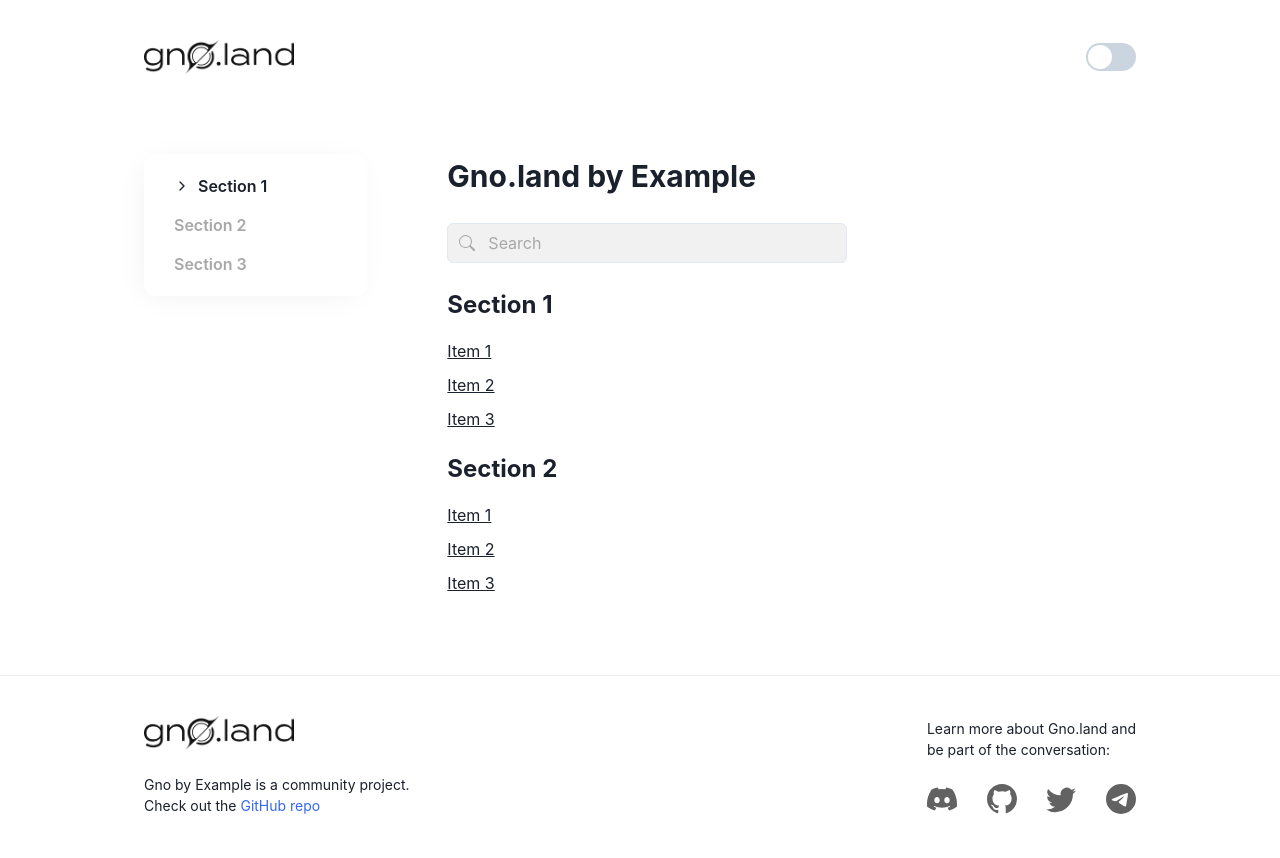
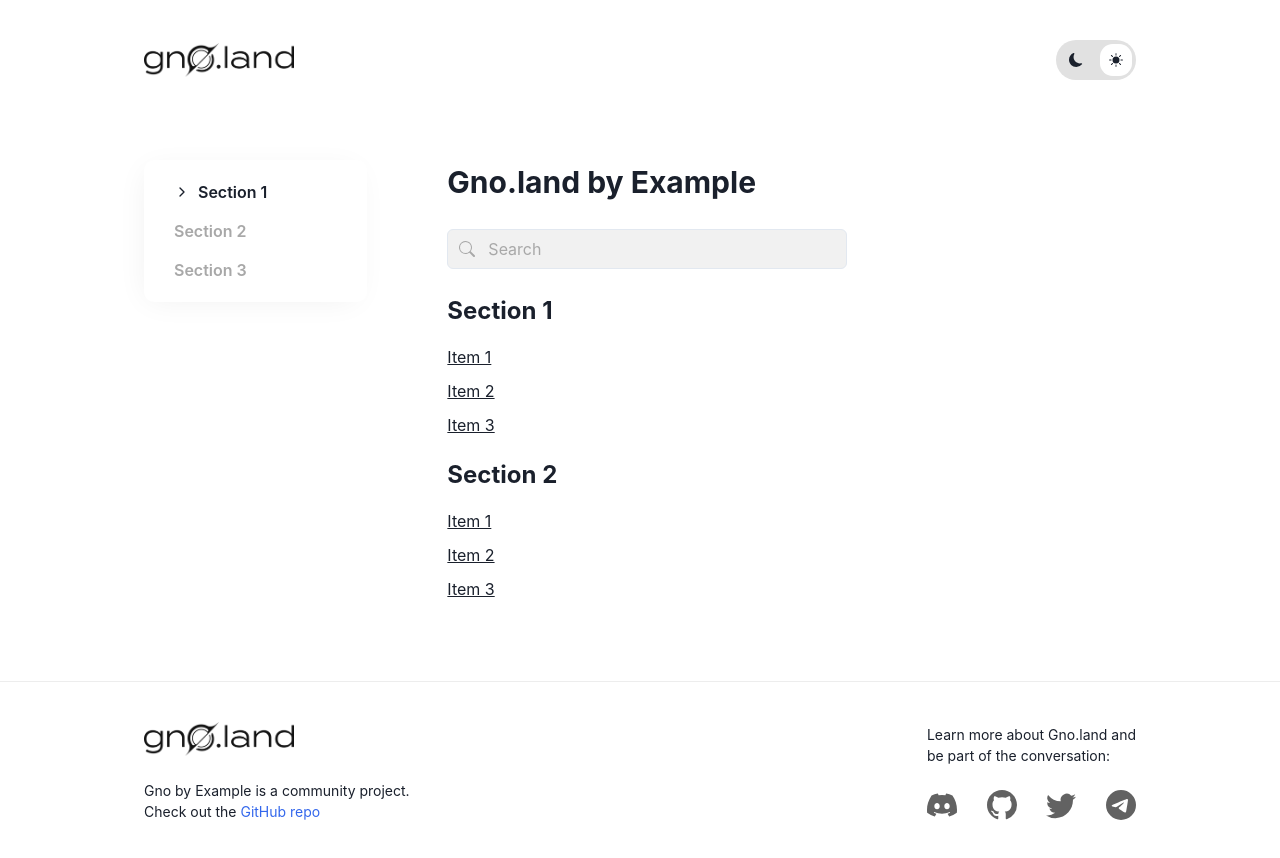
Before and after one commit to gnolang/gno-by-example, a React (Create React App) app: page / in a window 1280 px wide. Shown: the top 858 px of the page. Built offline with nearby package versions, Linux system fonts and the light colour scheme.

Commit message:
Add basic theme toggle

```diff
--- a/package.json
+++ b/package.json
@@ -13,6 +13,7 @@
     "@types/node": "^16.7.13",
     "@types/react": "^18.0.0",
     "@types/react-dom": "^18.0.0",
+    "clsx": "^1.2.1",
     "framer-motion": "^10.12.16",
     "react": "^18.2.0",
     "react-dom": "^18.2.0",
--- a/src/App.tsx
+++ b/src/App.tsx
@@ -8,7 +8,31 @@
     useSystemColorMode: true
   };
 
-  const theme = extendTheme({ config });
+  const theme = extendTheme({
+    components: {
+      Button: {
+        variants: {
+          outline: {
+            _hover: {
+              bg: '#F1F1F1'
+            },
+            _active: {
+              bg: '#E1E1E1'
+            }
+          },
+          ghost: {
+            _hover: {
+              bg: '#F1F1F1'
+            },
+            _active: {
+              bg: '#E1E1E1'
+            }
+          }
+        }
+      }
+    },
+    config
+  });
 
   return (
     <ChakraProvider theme={theme}>
--- /dev/null
+++ b/src/components/atoms/ThemeToggle/ThemeToggle.tsx
@@ -0,0 +1,54 @@
+import { IThemeToggleProps } from './themeToggle.types';
+import React, { FC, useEffect } from 'react';
+import { Box, IconButton, useColorMode } from '@chakra-ui/react';
+import { BsMoonFill, BsSunFill } from 'react-icons/bs';
+import clsx from 'clsx';
+import styles from './themeToggle.module.css';
+
+const ThemeToggle: FC<IThemeToggleProps> = () => {
+  const { colorMode, setColorMode } = useColorMode();
+
+  useEffect(() => {}, [colorMode]);
+
+  return (
+    <Box
+      display={'flex'}
+      alignItems={'center'}
+      backgroundColor={'#E1E1E1'}
+      padding={1}
+      borderRadius={'20px'}
+    >
+      <IconButton
+        aria-label={'Dark'}
+        icon={<BsMoonFill />}
+        variant={'ghost'}
+        borderRadius={'40%'}
+        size={'sm'}
+        onClick={() => {
+          setColorMode('dark');
+        }}
+        className={clsx({
+          [styles.inactiveMode]: colorMode == 'light',
+          [styles.activeMode]: colorMode == 'dark'
+        })}
+      />
+      <IconButton
+        aria-label={'Light'}
+        icon={<BsSunFill />}
+        variant={'ghost'}
+        ml={2}
+        borderRadius={'40%'}
+        size={'sm'}
+        onClick={() => {
+          setColorMode('light');
+        }}
+        className={clsx({
+          [styles.activeMode]: colorMode == 'light',
+          [styles.inactiveMode]: colorMode == 'dark'
+        })}
+      />
+    </Box>
+  );
+};
+
+export default ThemeToggle;
--- /dev/null
+++ b/src/components/atoms/ThemeToggle/themeToggle.module.css
@@ -0,0 +1,16 @@
+.activeMode {
+    color: #626262;
+    background-color: white !important;
+}
+
+.activeMode:hover {
+    background-color: white;
+}
+
+.activeMode:focus {
+    background-color: white;
+}
+
+.inactiveMode {
+    color: #A8A8A8
+}
--- /dev/null
+++ b/src/components/atoms/ThemeToggle/themeToggle.types.ts
@@ -0,0 +1 @@
+export interface IThemeToggleProps {}
--- a/src/components/molecules/Header/Header.tsx
+++ b/src/components/molecules/Header/Header.tsx
@@ -1,8 +1,9 @@
 import IHeaderProps from './header.types';
 import React, { FC } from 'react';
-import { Box, Container, Image, Switch } from '@chakra-ui/react';
+import { Box, Container, Image } from '@chakra-ui/react';
 import gnolandBlack from '../../../assets/img/gnolandBlack.png';
 import { Link } from 'react-router-dom';
+import ThemeToggle from '../../atoms/ThemeToggle/ThemeToggle';
 
 const Header: FC<IHeaderProps> = () => {
   return (
@@ -19,7 +20,7 @@
           </Link>
         </Box>
         <Box>
-          <Switch size={'lg'} />
+          <ThemeToggle />
         </Box>
       </Box>
     </Container>
```
Also changed, not shown: 1 other file (tests, documents, lock files or other folders).
